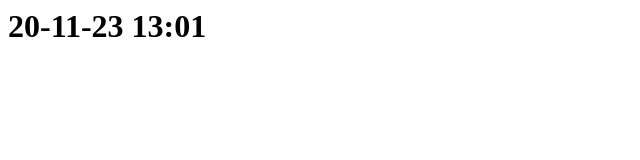
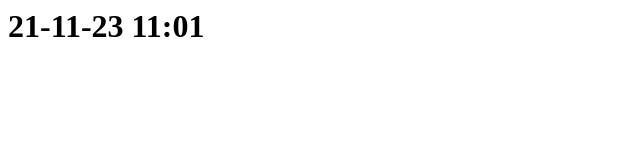
Before and after one commit to erik-aerdts/multibranch, a plain HTML site: page index.html in a window 1280 px wide. Shown: the full height of the page, 0-640 px from the left. Drawn offline with Linux system fonts and the light colour scheme.

Commit message:
new index and jenkins

```diff
--- a/index.html
+++ b/index.html
@@ -1 +1 @@
-<h1> 20-11-23 13:01 <h1>
+<h1> 21-11-23 11:01 <h1>
```
Also changed, not shown: 1 other file.
